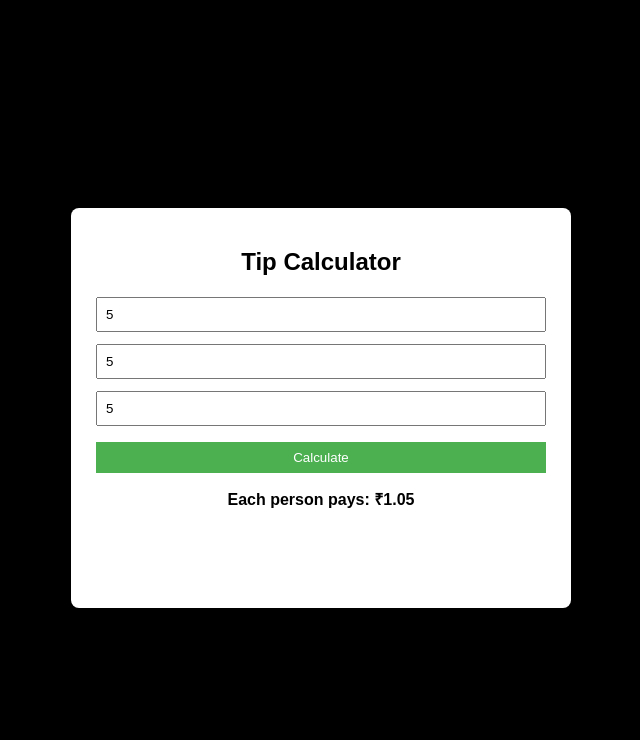
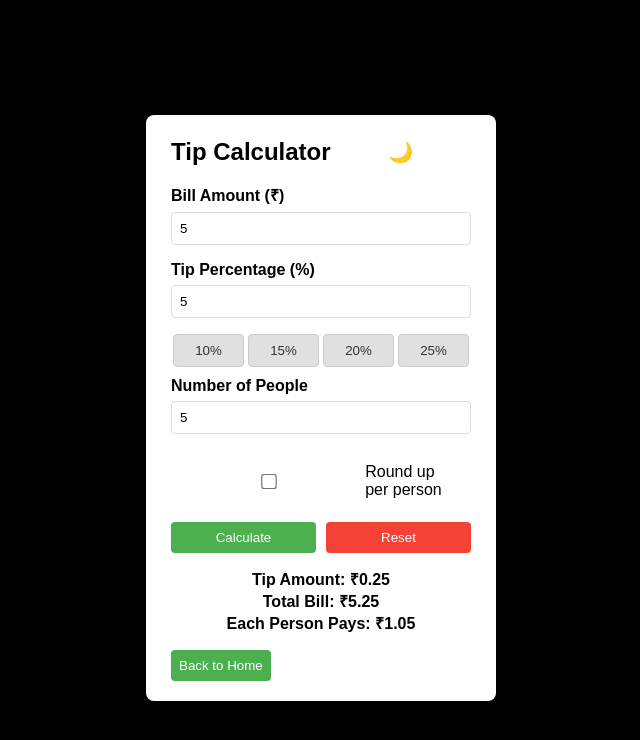
Before and after one commit to apurna06ray/phase3mini, a plain HTML site: page tip.html in a window 1280 px wide. Both pictures are taken after typing "5", "5", "5" into the empty fields and a click on the button "Calculate". Shown: the whole page, without its empty margins (319-959 px from the left). Drawn offline with Linux system fonts and the light colour scheme.

Commit message:
Add files via upload

```diff
--- a/quote.css
+++ b/quote.css
@@ -1,56 +1,76 @@
+
 * {
   box-sizing: border-box;
   font-family: Arial, sans-serif;
 }
 
 body {
-  background:black;
+  background: linear-gradient(135deg, #141e30, #243b55);
   display: flex;
   justify-content: center;
   align-items: center;
   min-height: 100vh;
+  margin: 0;
+  padding: 20px;
 }
 
 .container {
-  background: #fff;
-  padding: 20px 25px;
-  border-radius: 8px;
-  width: 300px;
-  box-shadow: 0 0 10px rgba(0,0,0,0.1);
+  background: #ffffff;
+  padding: 35px 30px;
+  border-radius: 16px;
+  width: 100%;
+  max-width: 450px;
+  min-height: 200px;
+  margin: auto;
+  box-shadow: 0 10px 30px rgba(0, 0, 0, 0.3);
 }
 
 h2 {
   text-align: center;
-  margin-bottom: 15px;
+  margin-bottom: 25px;
+  color: #243b55;
+  font-size: 26px;
 }
 
 input {
   width: 100%;
-  padding: 8px;
-  margin: 6px 0;
+  padding: 12px;
+  margin: 8px 0;
+  border: 1px solid #d1d5db;
+  border-radius: 8px;
+  outline: none;
+  font-size: 15px;
+}
+
+input:focus {
+  border-color: #6c63ff;
+  box-shadow: 0 0 5px rgba(108, 99, 255, 0.3);
 }
 
 button {
   width: 100%;
-  padding: 8px;
-  margin-top: 10px;
-  background: #4CAF50;
+  padding: 12px;
+  margin-top: 15px;
+  background: linear-gradient(135deg, #6c63ff, #4834d4);
   color: white;
   border: none;
+  border-radius: 8px;
+  font-size: 16px;
+  font-weight: bold;
   cursor: pointer;
+  transition: 0.3s;
 }
 
 button:hover {
-  background: #43a047;
+  transform: translateY(-2px);
+  box-shadow: 0 5px 15px rgba(72, 52, 212, 0.3);
 }
 
-#result, #quote {
-  margin-top: 15px;
+#result,
+#quote {
+  margin-top: 20px;
   text-align: center;
   font-weight: bold;
+  color: #333;
+  line-height: 1.6;
 }
-.container {
-  width: 500px;
-  margin: auto;
-  height: 200px;
-}
--- /dev/null
+++ b/styles.css
@@ -0,0 +1,47 @@
+
+* {
+    box-sizing: border-box;
+    font-family: Arial, sans-serif;
+}
+
+body {
+    margin: 0;
+    min-height: 100vh;
+    display: flex;
+    justify-content: center;
+    align-items: center;
+    background: linear-gradient(135deg, #141e30, #243b55);
+}
+
+.container {
+    background: white;
+    width: 350px;
+    padding: 30px;
+    border-radius: 15px;
+    text-align: center;
+    box-shadow: 0 8px 25px rgba(0,0,0,0.3);
+}
+
+h2 {
+    color: #243b55;
+}
+
+p {
+    color: #666;
+}
+
+button {
+    width: 100%;
+    padding: 12px;
+    margin-top: 12px;
+    border: none;
+    border-radius: 8px;
+    background: #6c63ff;
+    color: white;
+    font-size: 15px;
+    cursor: pointer;
+}
+
+button:hover {
+    background: #4834d4;
+}
--- a/tip.css
+++ b/tip.css
@@ -4,53 +4,159 @@
 }
 
 body {
-  background:black;
+  background: black;
   display: flex;
   justify-content: center;
   align-items: center;
   min-height: 100vh;
+  transition: background 0.3s;
+}
+
+body.dark-mode {
+  background: #f5f5f5;
 }
 
 .container {
   background: #fff;
   padding: 20px 25px;
   border-radius: 8px;
-  width: 300px;
+  width: min(90vw, 350px);
   box-shadow: 0 0 10px rgba(0,0,0,0.1);
+  transition: background 0.3s;
+}
+
+body.dark-mode .options label:hover {
+  background-color: rgba(244, 67, 54, 0.1);
+}
+
+body.dark-mode .options input[type="checkbox"] {
+  accent-color: #f44336;
+}
+
+.header {
+  display: flex;
+  justify-content: space-between;
+  align-items: center;
+  margin-bottom: 15px;
 }
 
 h2 {
-  text-align: center;
-  margin-bottom: 15px;
+  margin: 0;
+}
+
+#themeToggle {
+  background: none;
+  border: none;
+  font-size: 20px;
+  cursor: pointer;
+  padding: 5px;
+}
+
+label {
+  display: block;
+  margin-top: 10px;
+  font-weight: bold;
 }
 
 input {
   width: 100%;
   padding: 8px;
   margin: 6px 0;
+  border: 1px solid #ddd;
+  border-radius: 4px;
+  transition: border-color 0.3s;
+}
+
+input:focus {
+  outline: none;
+  border-color: #4CAF50;
+}
+
+.tip-buttons {
+  display: flex;
+  justify-content: space-between;
+  margin: 10px 0;
+}
+
+.tip-btn {
+  flex: 1;
+  padding: 8px;
+  margin: 0 2px;
+  background: #e0e0e0;
+  color: #333;
+  border: 1px solid #ccc;
+  cursor: pointer;
+  border-radius: 4px;
+}
+
+.tip-btn:hover {
+  background: #d0d0d0;
+}
+
+.options {
+  margin: 15px 0;
+}
+
+.options label {
+  display: flex;
+  align-items: center;
+  font-weight: normal;
+  margin: 8px 0;
+  cursor: pointer;
+  padding: 8px 12px;
+  border-radius: 6px;
+  transition: background-color 0.3s;
+}
+
+.options label:hover {
+  background-color: rgba(76, 175, 80, 0.1);
+}
+
+.options input[type="checkbox"] {
+  margin-right: 10px;
+  transform: scale(1.2);
+  accent-color: #4CAF50;
+}
+
+.button-container {
+  display: flex;
+  justify-content: space-between;
+  gap: 10px;
+  margin-top: 10px;
 }
 
 button {
-  width: 100%;
+  flex: 1;
   padding: 8px;
-  margin-top: 10px;
   background: #4CAF50;
   color: white;
   border: none;
   cursor: pointer;
+  border-radius: 4px;
 }
 
 button:hover {
   background: #43a047;
 }
 
+#resetBtn {
+  background: #f44336;
+}
+
+#resetBtn:hover {
+  background: #d32f2f;
+}
+
 #result, #quote {
   margin-top: 15px;
   text-align: center;
   font-weight: bold;
+  opacity: 0;
+  transform: translateY(10px);
+  transition: all 0.3s ease;
 }
-.container {
-  width: 500px;
-  margin: auto;
-  height: 400px;
+
+#result.show {
+  opacity: 1;
+  transform: translateY(0);
 }
--- a/tip.html
+++ b/tip.html
@@ -1,23 +1,51 @@
 <!DOCTYPE html>
 <html lang="en">
+
 <head>
     <meta charset="UTF-8">
     <meta name="viewport" content="width=device-width, initial-scale=1.0">
     <title>Tip Calculator</title>
     <link rel="stylesheet" href="tip.css">
 </head>
+
 <body>
     <div class="container">
-    <h2>Tip Calculator</h2>
+        <div class="header">
+            <h2>Tip Calculator</h2>
+            <button id="themeToggle">🌙</button>
+        </div>
 
-<input type="number" id="bill" placeholder="Bill Amount">
-<input type="number" id="tip" placeholder="Tip %">
-<input type="number" id="people" placeholder="People">
+        <label for="bill">Bill Amount (₹)</label>
+        <input type="number" id="bill" placeholder="Enter bill amount" min="0" step="0.01">
 
-<button id="calcBtn">Calculate</button>
+        <label for="tip">Tip Percentage (%)</label>
+        <input type="number" id="tip" placeholder="Enter tip percentage" min="0" step="0.01">
 
-<p id="result"></p>
+        <div class="tip-buttons">
+            <button class="tip-btn" data-tip="10">10%</button>
+            <button class="tip-btn" data-tip="15">15%</button>
+            <button class="tip-btn" data-tip="20">20%</button>
+            <button class="tip-btn" data-tip="25">25%</button>
+        </div>
 
-    <script src="tip.js"></script>
+        <label for="people">Number of People</label>
+        <input type="number" id="people" placeholder="Enter number of people" min="1">
+
+        <div class="options">
+            <label><input type="checkbox" id="roundUp"> Round up per person</label>
+        </div>
+
+        <div class="button-container">
+            <button id="calcBtn">Calculate</button>
+            <button id="resetBtn">Reset</button>
+        </div>
+
+        <p id="result"></p>
+        <button onclick="location.href='index.html'">
+            Back to Home
+        </button>
+
+        <script src="tip.js"></script>
 </body>
+
 </html>
--- a/tip.js
+++ b/tip.js
@@ -1,19 +1,101 @@
-document.getElementById("calcBtn").addEventListener("click", function () {
+// Get DOM elements
+const billInput = document.getElementById("bill");
+const tipInput = document.getElementById("tip");
+const peopleInput = document.getElementById("people");
+const calcBtn = document.getElementById("calcBtn");
+const resetBtn = document.getElementById("resetBtn");
+const result = document.getElementById("result");
+const roundUpCheckbox = document.getElementById("roundUp");
+const tipButtons = document.querySelectorAll(".tip-btn");
+const themeToggle = document.getElementById("themeToggle");
+const body = document.body;
 
-  const bill = Number(document.getElementById("bill").value);
-  const tip = Number(document.getElementById("tip").value);
-  const people = Number(document.getElementById("people").value);
+// Dark mode toggle
+function toggleTheme() {
+  body.classList.toggle("dark-mode");
+  themeToggle.textContent = body.classList.contains("dark-mode") ? "☀️" : "🌙";
+  localStorage.setItem("theme", body.classList.contains("dark-mode") ? "dark" : "light");
+}
 
-  if (bill === 0 || tip === 0 || people === 0) {
-    document.getElementById("result").innerText =
-      "Please fill all fields";
+// Load saved theme
+if (localStorage.getItem("theme") === "dark") {
+  body.classList.add("dark-mode");
+  themeToggle.textContent = "☀️";
+}
+
+// Function to set tip percentage from buttons
+function setTipPercentage(percent) {
+  tipInput.value = percent;
+}
+
+// Calculate tip function
+function calculateTip() {
+  const bill = parseFloat(billInput.value);
+  const tipPercent = parseFloat(tipInput.value);
+  const people = parseInt(peopleInput.value);
+
+  // Validation
+  if (isNaN(bill) || bill <= 0) {
+    result.innerText = "Please enter a valid bill amount greater than 0.";
+    return;
+  }
+  if (isNaN(tipPercent) || tipPercent < 0) {
+    result.innerText = "Please enter a valid tip percentage (0 or more).";
+    return;
+  }
+  if (isNaN(people) || people <= 0) {
+    result.innerText = "Please enter a valid number of people (1 or more).";
     return;
   }
 
-  const tipAmount = (bill * tip) / 100;
+  // Calculations
+  const tipAmount = (bill * tipPercent) / 100;
   const total = bill + tipAmount;
-  const perPerson = total / people;
+  let perPerson = total / people;
 
-  document.getElementById("result").innerText =
-    "Each person pays: ₹" + perPerson.toFixed(2);
+  // Round up if checked
+  if (roundUpCheckbox.checked) {
+    perPerson = Math.ceil(perPerson);
+  }
+
+  // Display results
+  result.innerHTML = `
+    <strong>Tip Amount:</strong> ₹${tipAmount.toFixed(2)}<br>
+    <strong>Total Bill:</strong> ₹${total.toFixed(2)}<br>
+    <strong>Each Person Pays:</strong> ₹${perPerson.toFixed(2)}${roundUpCheckbox.checked ? ' (rounded up)' : ''}
+  `;
+  result.classList.add("show");
+}
+
+// Reset function
+function resetCalculator() {
+  billInput.value = "";
+  tipInput.value = "";
+  peopleInput.value = "";
+  roundUpCheckbox.checked = false;
+  result.innerText = "";
+  result.classList.remove("show");
+}
+
+// Event listeners
+calcBtn.addEventListener("click", calculateTip);
+resetBtn.addEventListener("click", resetCalculator);
+themeToggle.addEventListener("click", toggleTheme);
+
+// Keyboard support
+document.addEventListener("keydown", (e) => {
+  if (e.key === "Enter") {
+    calculateTip();
+  }
+  if (e.key === "Escape") {
+    resetCalculator();
+  }
 });
+
+// Tip button event listeners
+tipButtons.forEach(button => {
+  button.addEventListener("click", () => {
+    const tipValue = button.getAttribute("data-tip");
+    setTipPercentage(tipValue);
+  });
+});
--- /dev/null
+++ b/todo.css
@@ -0,0 +1,34 @@
+body{
+    background-color: rgb(4, 29, 29);
+}
+.container{
+    background-color: white;
+    width: 360px;
+   padding: 33px;
+   text-align: center;
+   margin-left: 33%;
+   margin-top: 5px;
+}
+input{
+    padding: 8px;
+    width: 270px;
+    border: 2px solid rgb(11, 158, 158);
+    outline: none;
+    font-size: 19px;
+}
+button{
+  height: 41px;
+  width: 60px;
+  background-color: rgb(4, 29, 29);
+  border-radius: 2px;
+  color: white;
+  font-size: 19px;
+  border: none;
+  outline: none;
+}
+
+.home-btn {
+    width: 150px;
+    margin-top: 20px;
+    cursor: pointer;
+}
```
Also changed, not shown: index.html (added, +30 -0 lines), quote.html (+10 -4 lines), todo.html (+19 -9 lines).
